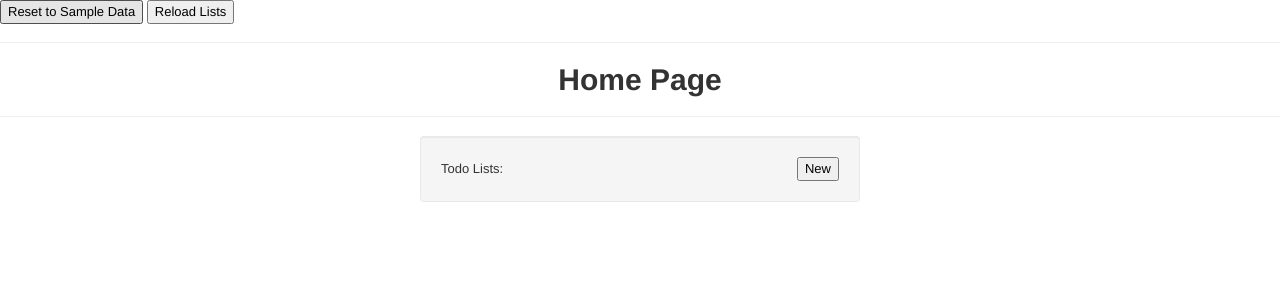
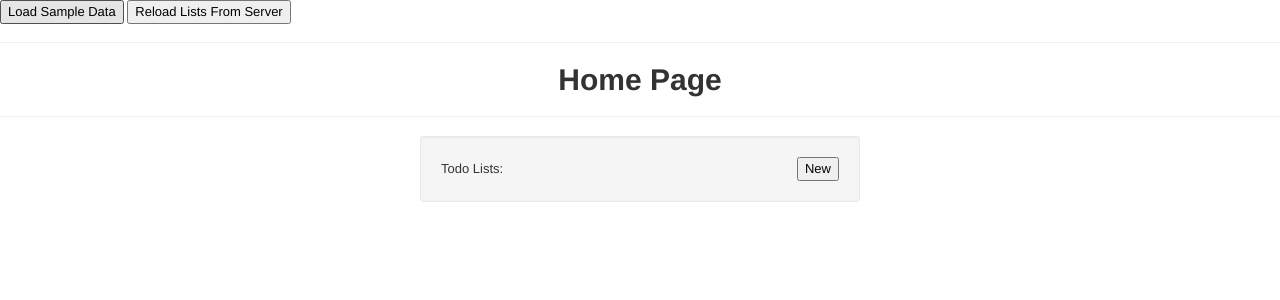
Before and after one commit to thejonjon/todolist, a Spring Boot app: page / in a window 1280 px wide. Shown: the top 300 px of the page. Run offline with Spring Boot 4, Linux system fonts and the light colour scheme; data that the repository does not hold is empty; some libraries are stand-ins or nearby versions.

Commit message:
Changed text on loading sample data and reload lists debug button

```diff
--- a/src/main/resources/static/index.html
+++ b/src/main/resources/static/index.html
@@ -71,8 +71,8 @@
 
 <body ng-controller='MainCtrl'>
 
-<button ng-click='setup_lists()'>Reset to Sample Data</button>
-<button ng-click='get_lists()'>Reload Lists</button>
+<button ng-click='setup_lists()'>Load Sample Data</button>
+<button ng-click='get_lists()'>Reload Lists From Server</button>
 <hr>
 <center>
 <h1>Home Page</h1>
```
